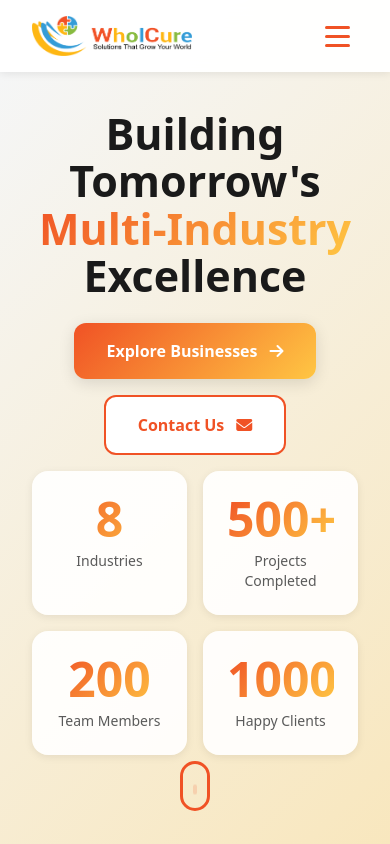
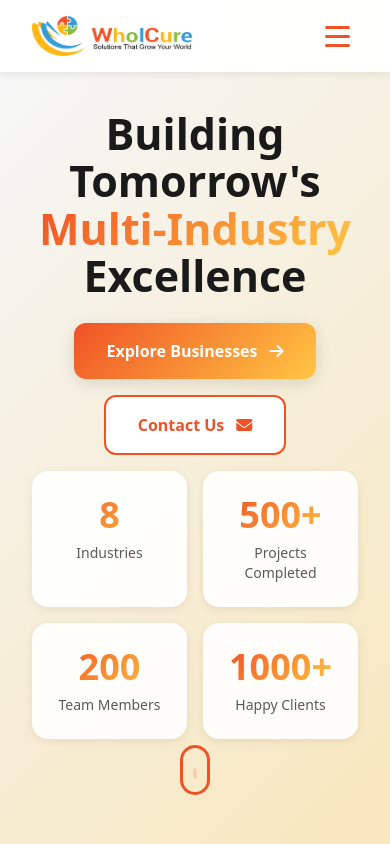
Before and after one commit to Anik-Zod/Wholcure, a Next.js app: page / in a window 390 px wide. Shown: the top 844 px of the page. Built offline with nearby package versions, Linux system fonts and the light colour scheme.

Commit message:
feat: Add Hero component with parallax and counter animations.

```diff
--- a/app/components/Hero.tsx
+++ b/app/components/Hero.tsx
@@ -103,19 +103,19 @@ export default function Hero() {
 
                     <div className="grid grid-cols-2 md:grid-cols-4 gap-4 md:gap-8 mt-0 md:mt-16 opacity-0 translate-y-[30px] animate-fadeInUp [animation-delay:0.6s]">
                         <div className="stat-card text-center p-6 bg-white/90 rounded-2xl backdrop-blur-md shadow-custom-sm transition-all duration-300 hover:translate-y-[-5px] hover:shadow-custom-md">
-                            <h3 className="text-5xl font-black bg-gradient-primary bg-clip-text text-transparent mb-2">{counts.industries}</h3>
+                            <h3 className="text-4xl md:text-5xl font-black bg-gradient-primary bg-clip-text text-transparent mb-2">{counts.industries}</h3>
                             <p className="text-sm text-text-secondary m-0">Industries</p>
                         </div>
                         <div className="stat-card text-center p-6 bg-white/90 rounded-2xl backdrop-blur-md shadow-custom-sm transition-all duration-300 hover:translate-y-[-5px] hover:shadow-custom-md">
-                            <h3 className="text-5xl font-black bg-gradient-primary bg-clip-text text-transparent mb-2">{counts.projects}+</h3>
+                            <h3 className="text-4xl md:text-5xl font-black bg-gradient-primary bg-clip-text text-transparent mb-2">{counts.projects}+</h3>
                             <p className="text-sm text-text-secondary m-0">Projects Completed</p>
                         </div>
                         <div className="stat-card text-center p-6 bg-white/90 rounded-2xl backdrop-blur-md shadow-custom-sm transition-all duration-300 hover:translate-y-[-5px] hover:shadow-custom-md">
-                            <h3 className="text-5xl font-black bg-gradient-primary bg-clip-text text-transparent mb-2">{counts.team}</h3>
+                            <h3 className="text-4xl md:text-5xl font-black bg-gradient-primary bg-clip-text text-transparent mb-2">{counts.team}</h3>
                             <p className="text-sm text-text-secondary m-0">Team Members</p>
                         </div>
                         <div className="stat-card text-center p-6 bg-white/90 rounded-2xl backdrop-blur-md shadow-custom-sm transition-all duration-300 hover:translate-y-[-5px] hover:shadow-custom-md">
-                            <h3 className="text-5xl font-black bg-gradient-primary bg-clip-text text-transparent mb-2">{counts.clients >= 1000 ? '1000+' : counts.clients}</h3>
+                            <h3 className="text-4xl md:text-5xl font-black bg-gradient-primary bg-clip-text text-transparent mb-2">{counts.clients >= 1000 ? '1000+' : counts.clients}</h3>
                             <p className="text-sm text-text-secondary m-0">Happy Clients</p>
                         </div>
                     </div>
```
